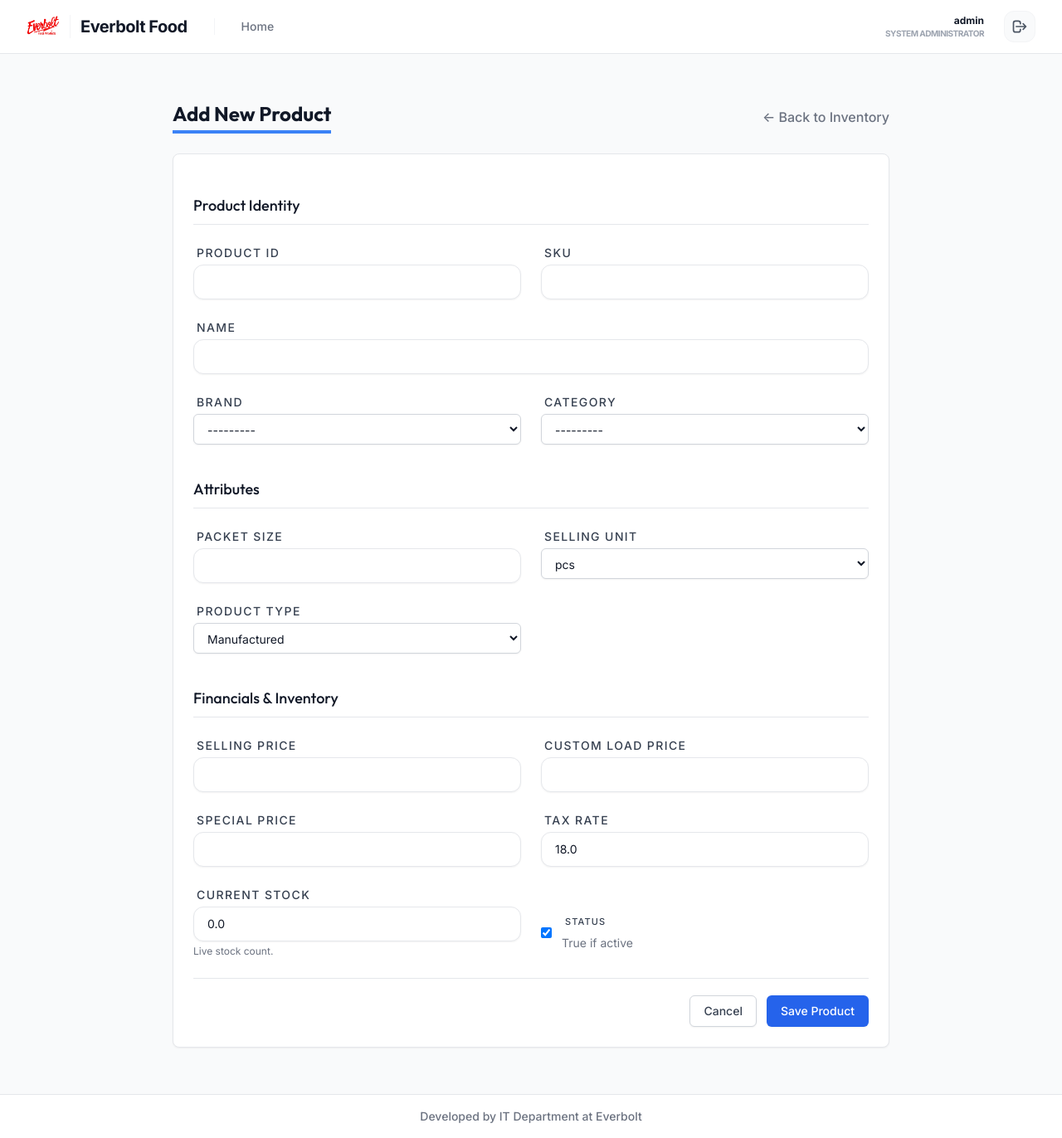
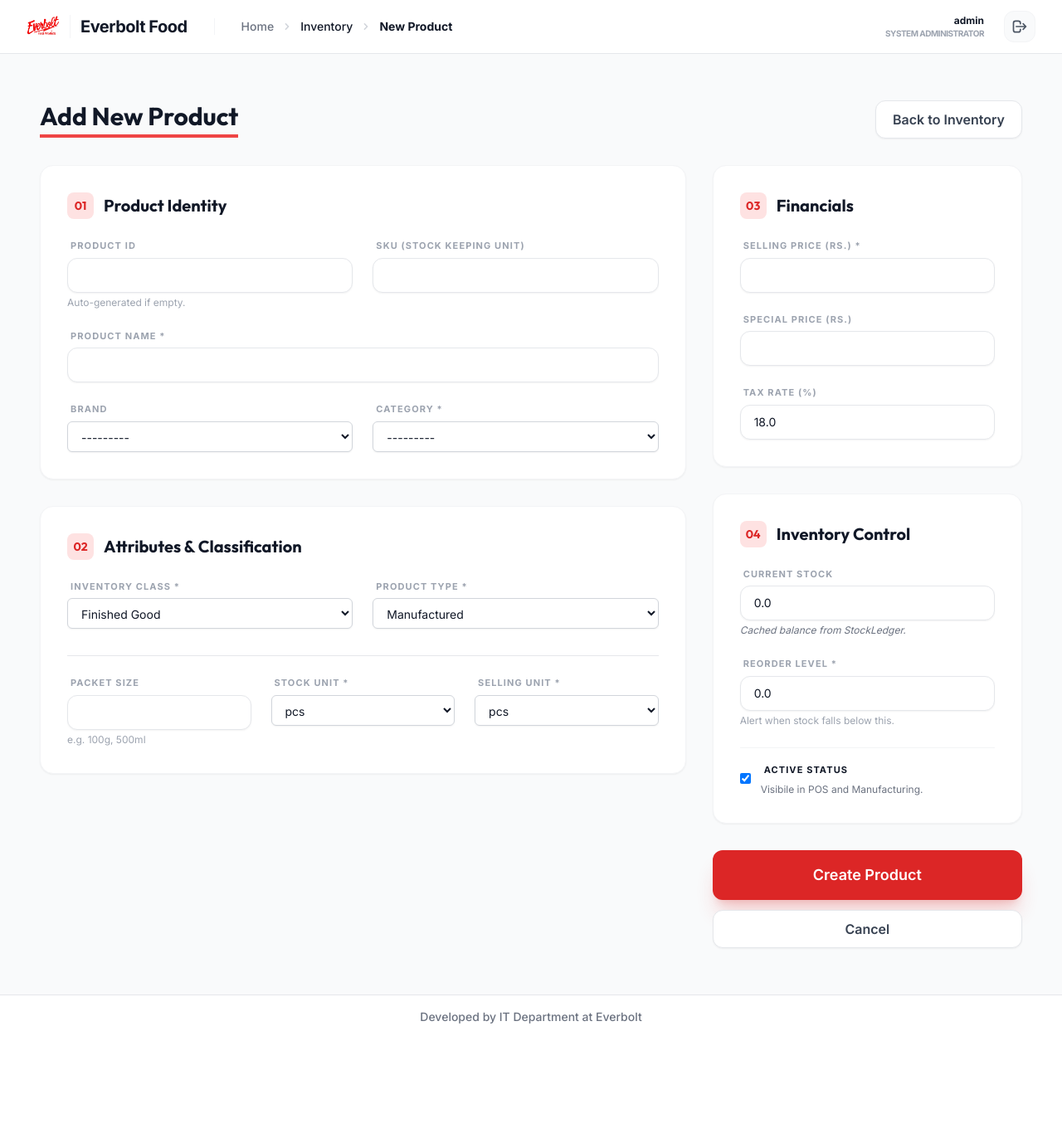
Before and after one commit to kavindunaveen/Everbolt-Food-ERP, a Django app: page /inventory/new/ in a window 1280 px wide. Shown: the whole page at 83% size. After the commit the page ends 1234 px from the top, so only its background shows below. Run offline with Django 5.2, Linux system fonts and the light colour scheme; a user stored in the database is signed in; data comes from the database, SQL or seed files in the repository; both versions use the stored data as it was after the commit; data that the repository does not hold is empty; some libraries are stand-ins or nearby versions.

Commit message:
product page update

```diff
--- a/inventory/templates/inventory/product_form.html
+++ b/inventory/templates/inventory/product_form.html
@@ -4,29 +4,49 @@
     {% if form.instance.pk %}Edit Product{% else %}Add Product{% endif %} | ERP System
 {% endblock %}
 
+{% block breadcrumbs %}
+    <li class="flex items-center space-x-2">
+        <svg class="w-4 h-4 text-gray-300" fill="currentColor" viewBox="0 0 20 20">
+            <path d="M7.293 14.707a1 1 0 010-1.414L10.586 10 7.293 6.707a1 1 0 011.414-1.414l4 4a1 1 0 010 1.414l-4 4a1 1 0 01-1.414 0z" />
+        </svg>
+        <span class="text-gray-900">Inventory</span>
+    </li>
+    <li class="flex items-center space-x-2">
+        <svg class="w-4 h-4 text-gray-300" fill="currentColor" viewBox="0 0 20 20">
+            <path d="M7.293 14.707a1 1 0 010-1.414L10.586 10 7.293 6.707a1 1 0 011.414-1.414l4 4a1 1 0 010 1.414l-4 4a1 1 0 01-1.414 0z" />
+        </svg>
+        <span class="text-gray-900 font-bold">{% if form.instance.pk %}Edit{% else %}New{% endif %} Product</span>
+    </li>
+{% endblock %}
+
 {% block content %}
-<div class="max-w-4xl mx-auto px-4 py-8">
-    <div class="mb-6 flex justify-between items-center">
-        <h1 class="text-2xl font-bold text-gray-900 border-b-4 border-blue-500 inline-block pb-1">
+<div class="max-w-7xl mx-auto px-4 py-8">
+    <div class="mb-8 flex justify-between items-center">
+        <h1 class="text-3xl font-bold text-gray-900 border-b-4 border-red-500 inline-block pb-1">
             {% if form.instance.pk %}Edit Product: {{ form.instance.name }}{% else %}Add New Product{% endif %}
         </h1>
-        <a href="{% url 'product_list' %}" class="text-gray-500 hover:text-gray-700 font-medium">&larr; Back to Inventory</a>
+        <a href="{% url 'product_list' %}" class="btn-premium btn-secondary">Back to Inventory</a>
     </div>
 
-    <div class="bg-white shadow-sm border border-gray-200 rounded-lg p-6">
-        <form method="post" class="space-y-6">
+    <form method="post" class="space-y-8" id="product-form">
         {% csrf_token %}
 
         {% if form.errors %}
-                <div class="bg-red-50 border-l-4 border-red-400 p-4 mb-4">
+            <div class="bg-red-50 border-l-4 border-red-500 p-6 mb-8 rounded-r-xl shadow-sm">
                 <div class="flex">
-                        <div class="ml-3 text-sm text-red-700">
-                            <h3 class="font-medium">Please correct the following errors:</h3>
-                            <ul class="list-disc leading-tight mt-1 ml-4">
+                    <div class="flex-shrink-0">
+                        <svg class="h-5 w-5 text-red-500" fill="currentColor" viewBox="0 0 20 20">
+                            <path fill-rule="evenodd" d="M10 18a8 8 0 100-16 8 8 0 000 16zM8.707 7.293a1 1 0 00-1.414 1.414L8.586 10l-1.293 1.293a1 1 0 101.414 1.414L10 11.414l1.293 1.293a1 1 0 001.414-1.414L11.414 10l1.293-1.293a1 1 0 00-1.414-1.414L10 8.586 8.707 7.293z" clip-rule="evenodd" />
+                        </svg>
+                    </div>
+                    <div class="ml-3">
+                        <h3 class="text-sm font-bold text-red-800 uppercase tracking-wider">Form Validation Errors</h3>
+                        <div class="mt-2 text-sm text-red-700">
+                            <ul class="list-disc pl-5 space-y-1">
                                 {% for field in form %}
-                                    {% for error in field.errors %}
-                                        <li>{{ field.label }}: {{ error }}</li>
-                                    {% endfor %}
+                                    {% if field.errors %}
+                                        <li><span class="font-bold">{{ field.label }}</span>: {{ field.errors|striptags }}</li>
+                                    {% endif %}
                                 {% endfor %}
                                 {% for error in form.non_field_errors %}
                                     <li>{{ error }}</li>
@@ -35,99 +55,138 @@
                         </div>
                     </div>
                 </div>
+            </div>
         {% endif %}
 
+        <div class="grid grid-cols-1 lg:grid-cols-3 gap-8">
+            <!-- Left Column: Identity & Attributes -->
+            <div class="lg:col-span-2 space-y-8">
+                <!-- Group 1: Identifiers -->
+                <div class="card-premium p-8">
+                    <h2 class="text-xl font-bold text-gray-900 mb-6 flex items-center">
+                        <span class="w-8 h-8 bg-red-100 text-red-600 rounded-lg flex items-center justify-center mr-3 text-sm">01</span>
+                        Product Identity
+                    </h2>
                     <div class="grid grid-cols-1 md:grid-cols-2 gap-6">
-                <!-- Group 1: Identifiers & Hierarchy -->
-                <div class="space-y-4 md:col-span-2">
-                    <h2 class="text-lg font-medium text-gray-900 border-b pb-2">Product Identity</h2>
-                </div>
-
                         <div>
-                    <label class="block text-sm font-medium text-gray-700 mb-1">{{ form.product_id.label }}</label>
+                            <label>Product ID</label>
                             {{ form.product_id }}
+                            <p class="text-xs text-gray-400 mt-1">Auto-generated if empty.</p>
                         </div>
                         <div>
-                    <label class="block text-sm font-medium text-gray-700 mb-1">{{ form.sku.label }}</label>
+                            <label>SKU (Stock Keeping Unit)</label>
                             {{ form.sku }}
                         </div>
                         <div class="md:col-span-2">
-                    <label class="block text-sm font-medium text-gray-700 mb-1">{{ form.name.label }}</label>
+                            <label>Product Name *</label>
                             {{ form.name }}
                         </div>
                         <div>
-                    <label class="block text-sm font-medium text-gray-700 mb-1">{{ form.brand.label }}</label>
+                            <label>Brand</label>
                             {{ form.brand }}
                         </div>
                         <div>
-                    <label class="block text-sm font-medium text-gray-700 mb-1">{{ form.category.label }}</label>
+                            <label>Category *</label>
                             {{ form.category }}
                         </div>
-
-                <!-- Group 2: Sizing & Type -->
-                <div class="space-y-4 md:col-span-2 mt-4">
-                    <h2 class="text-lg font-medium text-gray-900 border-b pb-2">Attributes</h2>
+                    </div>
                 </div>
 
+                <!-- Group 2: Sizing & Units -->
+                <div class="card-premium p-8">
+                    <h2 class="text-xl font-bold text-gray-900 mb-6 flex items-center">
+                        <span class="w-8 h-8 bg-red-100 text-red-600 rounded-lg flex items-center justify-center mr-3 text-sm">02</span>
+                        Attributes & Classification
+                    </h2>
+                    <div class="grid grid-cols-1 md:grid-cols-2 gap-6">
                         <div>
-                    <label class="block text-sm font-medium text-gray-700 mb-1">{{ form.packet_size.label }}</label>
-                    {{ form.packet_size }}
+                            <label>Inventory Class *</label>
+                            {{ form.inventory_class }}
                         </div>
                         <div>
-                    <label class="block text-sm font-medium text-gray-700 mb-1">{{ form.selling_unit.label }}</label>
+                            <label>Product Type *</label>
+                            {{ form.product_type }}
+                        </div>
+                        <div class="md:col-span-2 lg:grid lg:grid-cols-3 lg:gap-6 space-y-6 lg:space-y-0 border-t pt-6 mt-2">
+                            <div>
+                                <label>Packet Size</label>
+                                {{ form.packet_size }}
+                                <p class="text-xs text-gray-400 mt-1">e.g. 100g, 500ml</p>
+                            </div>
+                            <div>
+                                <label>Stock Unit *</label>
+                                {{ form.stock_unit }}
+                            </div>
+                            <div>
+                                <label>Selling Unit *</label>
                                 {{ form.selling_unit }}
                             </div>
-                <div>
-                    <label class="block text-sm font-medium text-gray-700 mb-1">{{ form.product_type.label }}</label>
-                    {{ form.product_type }}
+                        </div>
+                    </div>
+                </div>
             </div>
 
-                <!-- Group 3: Pricing & Stock -->
-                <div class="space-y-4 md:col-span-2 mt-4">
-                    <h2 class="text-lg font-medium text-gray-900 border-b pb-2">Financials & Inventory</h2>
-                </div>
-
+            <!-- Right Column: Financials & Status -->
+            <div class="space-y-8">
+                <div class="card-premium p-8">
+                    <h2 class="text-xl font-bold text-gray-900 mb-6 flex items-center">
+                        <span class="w-8 h-8 bg-red-100 text-red-600 rounded-lg flex items-center justify-center mr-3 text-sm">03</span>
+                        Financials
+                    </h2>
+                    <div class="space-y-6">
                         <div>
-                    <label class="block text-sm font-medium text-gray-700 mb-1">{{ form.selling_price.label }}</label>
+                            <label>Selling Price (Rs.) *</label>
                             {{ form.selling_price }}
                         </div>
                         <div>
-                    <label class="block text-sm font-medium text-gray-700 mb-1">{{ form.custom_load_price.label }}</label>
-                    {{ form.custom_load_price }}
-                </div>
-                <div>
-                    <label class="block text-sm font-medium text-gray-700 mb-1">{{ form.special_price.label }}</label>
+                            <label>Special Price (Rs.)</label>
                             {{ form.special_price }}
                         </div>
                         <div>
-                    <label class="block text-sm font-medium text-gray-700 mb-1">{{ form.tax_rate.label }}</label>
+                            <label>Tax Rate (%)</label>
                             {{ form.tax_rate }}
                         </div>
+                    </div>
+                </div>
+
+                <div class="card-premium p-8">
+                    <h2 class="text-xl font-bold text-gray-900 mb-6 flex items-center">
+                        <span class="w-8 h-8 bg-red-100 text-red-600 rounded-lg flex items-center justify-center mr-3 text-sm">04</span>
+                        Inventory Control
+                    </h2>
+                    <div class="space-y-6">
                         <div>
-                    <label class="block text-sm font-medium text-gray-700 mb-1">{{ form.current_stock.label }}</label>
+                            <label>Current Stock</label>
                             {{ form.current_stock }}
-                    <p class="text-xs text-gray-500 mt-1">Live stock count.</p>
+                            <p class="text-xs text-gray-500 mt-1 italic">Cached balance from StockLedger.</p>
                         </div>
-                <div class="flex items-center mt-6">
+                        <div>
+                            <label>Reorder Level *</label>
+                            {{ form.reorder_level }}
+                            <p class="text-xs text-gray-400 mt-1">Alert when stock falls below this.</p>
+                        </div>
+                        <div class="flex items-center pt-4 border-t border-gray-100">
                             <div class="flex items-center h-5">
                                 {{ form.status }}
                             </div>
                             <div class="ml-3 text-sm">
-                        <label class="font-medium text-gray-700">{{ form.status.label }}</label>
-                        <p class="text-gray-500">{{ form.status.help_text }}</p>
+                                <label class="font-bold text-gray-900">Active Status</label>
+                                <p class="text-gray-500 text-xs">Visibile in POS and Manufacturing.</p>
+                            </div>
                         </div>
                     </div>
                 </div>
 
-            <div class="mt-8 pt-5 border-t border-gray-200 flex justify-end">
-                <a href="{% url 'product_list' %}" class="bg-white py-2 px-4 border border-gray-300 rounded-md shadow-sm text-sm font-medium text-gray-700 hover:bg-gray-50 focus:outline-none transition-colors">
+                <div class="flex flex-col gap-3">
+                    <button type="submit" class="btn-premium btn-primary w-full py-4 text-lg shadow-xl shadow-red-600/20">
+                        {% if form.instance.pk %}Update{% else %}Create{% endif %} Product
+                    </button>
+                    <a href="{% url 'product_list' %}" class="btn-premium btn-secondary w-full text-center">
                         Cancel
                     </a>
-                <button type="submit" class="ml-3 inline-flex justify-center py-2 px-4 border border-transparent shadow-sm text-sm font-medium rounded-md text-white bg-blue-600 hover:bg-blue-700 focus:outline-none transition-colors">
-                    Save Product
-                </button>
+                </div>
+            </div>
         </div>
     </form>
 </div>
-</div>
 {% endblock %}
--- a/sales/templates/layouts/base.html
+++ b/sales/templates/layouts/base.html
@@ -39,7 +39,7 @@
             }
 
             input:focus, select:focus, textarea:focus {
-                @apply border-blue-500 ring-4 ring-blue-500/10;
+                @apply border-red-500 ring-4 ring-red-500/10;
                 background-color: #fff;
             }
 
```
Also changed, not shown: db.sqlite3. Lines whose indentation alone changed are shown as unchanged.
